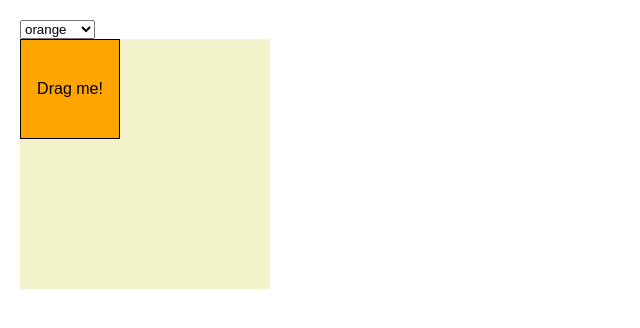
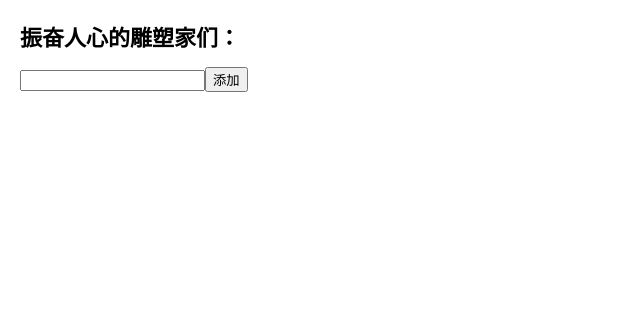
Before and after one commit to MufuDe/20240930-react-render-submit, a React (Create React App) app: page / in a window 1280 px wide. Shown: the top 328 px of the page, without its empty margins (0-640 px from the left). Built offline with nearby package versions, Linux system fonts and the light colour scheme.

Commit message:
1. 向数组中添加元素；

```diff
--- a/src/App.js
+++ b/src/App.js
@@ -1,42 +1,30 @@
-import { useImmer } from "use-immer";
-import Background from "./Background.js";
-import Box from "./Box.js";
+import { useState } from "react";
 
-const initialPosition = {
-  x: 0,
-  y: 0,
-};
+let nextId = 0;
 
-export default function Canvas() {
-  const [shape, updateShape] = useImmer({
-    color: "orange",
-    position: initialPosition,
-  });
-
-  function handleMove(dx, dy) {
-    updateShape((draft) => {
-      draft.position.x += dx;
-      draft.position.y += dy;
-    });
-  }
-
-  function handleColorChange(e) {
-    updateShape((draft) => {
-      draft.color = e.target.value;
-    });
-  }
+export default function List() {
+  const [name, setName] = useState("");
+  const [artists, setArtists] = useState([]);
 
   return (
     <>
-      <select value={shape.color} onChange={handleColorChange}>
-        <option value="orange">orange</option>
-        <option value="lightpink">lightpink</option>
-        <option value="aliceblue">aliceblue</option>
-      </select>
-      <Background position={initialPosition} />
-      <Box color={shape.color} position={shape.position} onMove={handleMove}>
-        Drag me!
-      </Box>
+      <h1>振奋人心的雕塑家们：</h1>
+      <input value={name} onChange={(e) => setName(e.target.value)} />
+      <button
+        onClick={() => {
+          artists.push({
+            id: nextId++,
+            name: name,
+          });
+        }}
+      >
+        添加
+      </button>
+      <ul>
+        {artists.map((artist) => (
+          <li key={artist.id}>{artist.name}</li>
+        ))}
+      </ul>
     </>
   );
 }
```
